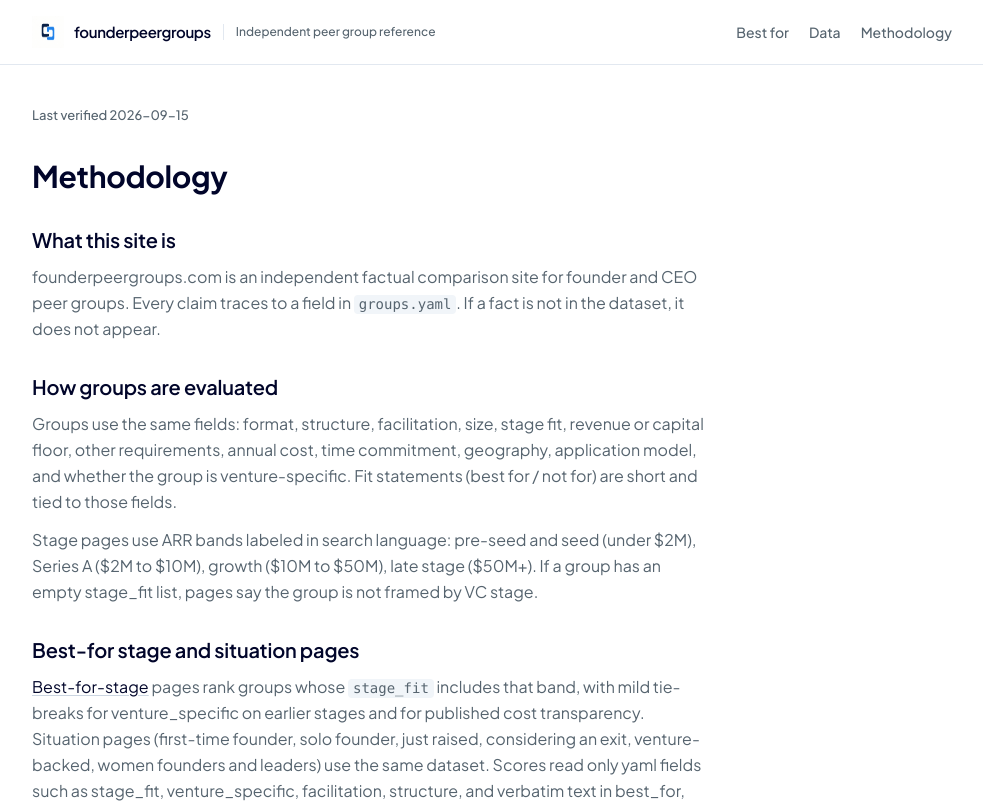
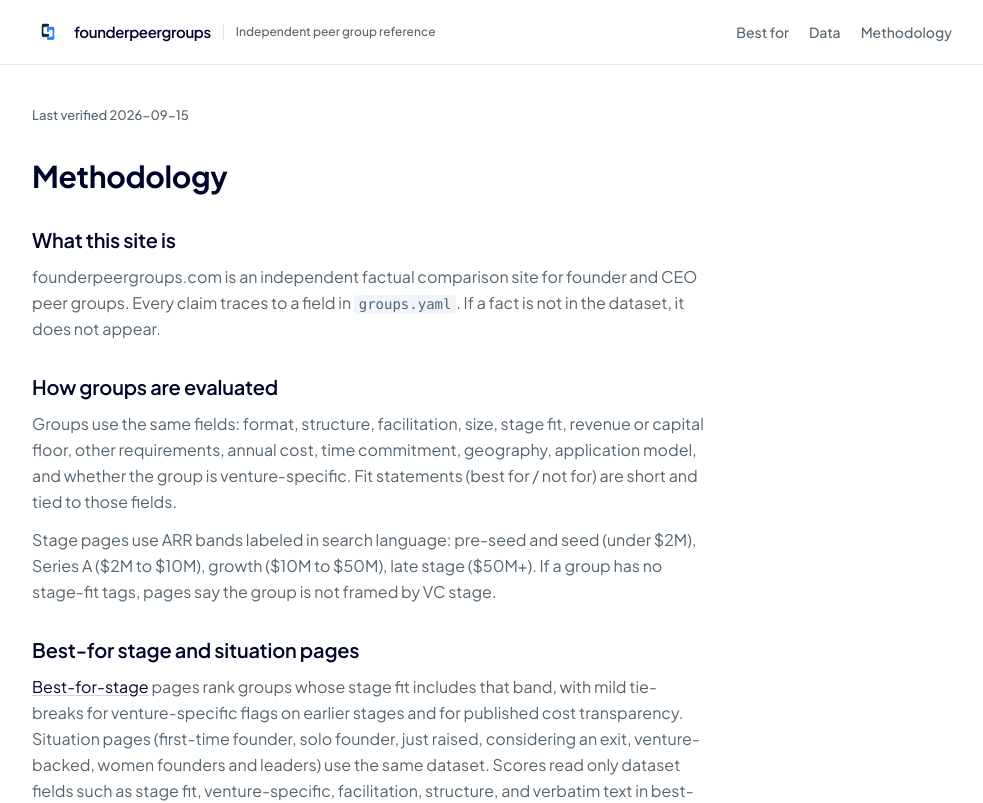
Before and after one commit to robroyhobbs/founder-peer-group, a Next.js app: page /methodology in a window 1280 px wide. Shown: the top 803 px of the page, without its empty margins (148-1131 px from the left). Built offline with nearby package versions, Linux system fonts and the light colour scheme; no server answers.

Commit message:
Fix snake_case field names leaking into public copy
Show human labels like "stage fit" instead of dataset keys.

```diff
--- a/src/app/methodology/page.tsx
+++ b/src/app/methodology/page.tsx
@@ -38,7 +38,7 @@ export default function MethodologyPage() {
         <p className="mt-3 leading-relaxed">
           Stage pages use ARR bands labeled in search language: pre-seed and
           seed (under $2M), Series A ($2M to $10M), growth ($10M to $50M), late
-          stage ($50M+). If a group has an empty stage_fit list, pages say the
+          stage ($50M+). If a group has no stage-fit tags, pages say the
           group is not framed by VC stage.
         </p>
       </section>
@@ -49,14 +49,14 @@ export default function MethodologyPage() {
           <Link href="/best/series-a/" className="link-quiet">
             Best-for-stage
           </Link>{" "}
-          pages rank groups whose <code>stage_fit</code> includes that band,
-          with mild tie-breaks for venture_specific on earlier stages and for
+          pages rank groups whose stage fit includes that band,
+          with mild tie-breaks for venture-specific flags on earlier stages and for
           published cost transparency. Situation pages (first-time founder,
           solo founder, just raised, considering an exit, venture-backed, women
-          founders and leaders) use the same dataset. Scores read only yaml
-          fields such as stage_fit, venture_specific, facilitation, structure,
-          and verbatim text in best_for, not_for, revenue_floor, and
-          other_requirements. Reasons on the page cite those fields. Rankings
+          founders and leaders) use the same dataset. Scores read only dataset
+          fields such as stage fit, venture-specific, facilitation, structure,
+          and verbatim text in best-for, not-for, revenue floor, and
+          other requirements. Reasons on the page cite those fields. Rankings
           are deterministic templates, not editorial reviews.
         </p>
         <p className="mt-3 leading-relaxed">
--- a/src/lib/copy.ts
+++ b/src/lib/copy.ts
@@ -182,17 +182,17 @@ function fieldBlob(g: Group): string {
 export function situationNeedsCopy(situation: SituationSlug): string {
   switch (situation) {
     case "first-time-founder":
-      return `A first-time founder usually needs peers who still remember the messy early chapters: first hires, first raise, and the gap between advice from operators who have shipped and advice from people who have not. Stage purity matters more than brand. A room mixed with late-stage CEOs can be inspiring and still useless for this week's decision. Cost has to be survivable before the company has durable revenue. Application models that publish floors help you self-select. Venture-specific communities and early-stage rooms are the usual fit when the company is venture-paced. Broad CEO forums with high revenue or headcount bars are usually later. The dataset ranks groups by early stage_fit, venture_specific flags, and published requirements rather than reputation.`;
+      return `A first-time founder usually needs peers who still remember the messy early chapters: first hires, first raise, and the gap between advice from operators who have shipped and advice from people who have not. Stage purity matters more than brand. A room mixed with late-stage CEOs can be inspiring and still useless for this week's decision. Cost has to be survivable before the company has durable revenue. Application models that publish floors help you self-select. Venture-specific communities and early-stage rooms are the usual fit when the company is venture-paced. Broad CEO forums with high revenue or headcount bars are usually later. The dataset ranks groups by early stage fit, venture-specific flags, and published requirements rather than reputation.`;
     case "solo-founder":
-      return `A solo founder needs peer accountability that does not assume a co-founder or a deep bench. The useful group is one where confidentiality is real, the cadence is sustainable alone, and the membership bar does not hinge on headcount you do not have. Peer-led forums and curated rooms often fit better than networks built around large executive teams. Venture-specific early-stage options help when the company is institutional-backed. High headcount or multi-executive requirements in the dataset push a group down the list. Wealth clubs and UHNW forums solve a different problem. Rankings here weight early stage_fit, facilitation style, and whether other_requirements imply a large organization.`;
+      return `A solo founder needs peer accountability that does not assume a co-founder or a deep bench. The useful group is one where confidentiality is real, the cadence is sustainable alone, and the membership bar does not hinge on headcount you do not have. Peer-led forums and curated rooms often fit better than networks built around large executive teams. Venture-specific early-stage options help when the company is institutional-backed. High headcount or multi-executive requirements in the dataset push a group down the list. Wealth clubs and UHNW forums solve a different problem. Rankings here weight early stage fit, facilitation style, and whether other requirements imply a large organization.`;
     case "just-raised":
-      return `After a raise, the job shifts from convincing capital to deploying it: hiring plan, GTM install, board rhythm, and burn discipline. Peers who have just lived that transition are more useful than general networking. Venture-specific groups and rooms that list Series A or growth stage_fit are the primary filter in this dataset. Facilitated or curated formats help when the questions are operational and time-bound. Groups with empty stage_fit or a wealth-only mandate are usually a mismatch unless the raise also created a personal capital problem. The fit is a stage-aware room that matches post-raise pace, not the largest brand.`;
+      return `After a raise, the job shifts from convincing capital to deploying it: hiring plan, GTM install, board rhythm, and burn discipline. Peers who have just lived that transition are more useful than general networking. Venture-specific groups and rooms that list Series A or growth stage fit are the primary filter in this dataset. Facilitated or curated formats help when the questions are operational and time-bound. Groups with no stage-fit tags or a wealth-only mandate are usually a mismatch unless the raise also created a personal capital problem. The fit is a stage-aware room that matches post-raise pace, not the largest brand.`;
     case "considering-exit":
-      return `A founder considering an exit needs peers who can talk about process, timing, governance, and life after the transaction without turning the room into a deal market. Late-stage and growth stage_fit matter. So do groups whose best_for or not_for language points at liquidity, legacy, wealth, or succession. Venture-stage rooms remain useful when the company is still operating at venture pace through a sale or IPO path. UHNW wealth networks appear when personal capital allocation is the main topic after or during liquidity. The dataset does not invent exit advice; it ranks on stage tags and verbatim fit fields only.`;
+      return `A founder considering an exit needs peers who can talk about process, timing, governance, and life after the transaction without turning the room into a deal market. Late-stage and growth stage fit matter. So do groups whose best_for or not_for language points at liquidity, legacy, wealth, or succession. Venture-stage rooms remain useful when the company is still operating at venture pace through a sale or IPO path. UHNW wealth networks appear when personal capital allocation is the main topic after or during liquidity. The dataset does not invent exit advice; it ranks on stage tags and verbatim fit fields only.`;
     case "venture-backed":
       return `Venture-backed founders operate under institutional expectations: board governance, growth targets, and a financing calendar that lifestyle businesses do not share. The dataset marks some groups venture_specific. Those rise first. Stage_fit across pre-seed through late stage then separates rooms that stay useful as the company scales from communities that stop at the first chapter. Broader CEO forums can still help for facilitation craft or local chapter density, but they are secondary when the primary need is a venture-scale peer mix. Prices stay verbatim from sources; unpublished cost is never estimated.`;
     case "women-founders-leaders":
-      return `Women founders and senior leaders often compare peer advisory networks that name women leaders explicitly with broader executive forums that are open on title and stage. This page is Chief-aware because Chief's dataset row states a focus on senior women leaders, including Guide-led Core advisory. It stays neutral: other groups appear when stage_fit, facilitation, and requirements support founder or executive peer work, including rows that note women-specific application exceptions. Early-career communities and pitch-oriented spaces fall away via not_for and requirements fields. The ranking does not claim every listed group is women-only. It shows where the public data points for this search.`;
+      return `Women founders and senior leaders often compare peer advisory networks that name women leaders explicitly with broader executive forums that are open on title and stage. This page is Chief-aware because Chief's dataset row states a focus on senior women leaders, including Guide-led Core advisory. It stays neutral: other groups appear when stage fit, facilitation, and requirements support founder or executive peer work, including rows that note women-specific application exceptions. Early-career communities and pitch-oriented spaces fall away via not_for and requirements fields. The ranking does not claim every listed group is women-only. It shows where the public data points for this search.`;
   }
 }
 
@@ -311,7 +311,7 @@ export function situationReason(situation: SituationSlug, g: Group): string {
   switch (situation) {
     case "first-time-founder":
       if (g.stage_fit.includes("pre-seed-seed") || g.stage_fit.includes("series-a")) {
-        parts.push(`stage_fit includes ${stageFitSummary(g)}`);
+        parts.push(`stage fit includes ${stageFitSummary(g)}`);
       }
       if (g.venture_specific) parts.push("venture-specific");
       break;
```
Also changed, not shown: 1 other file (tests, documents, lock files or other folders).
